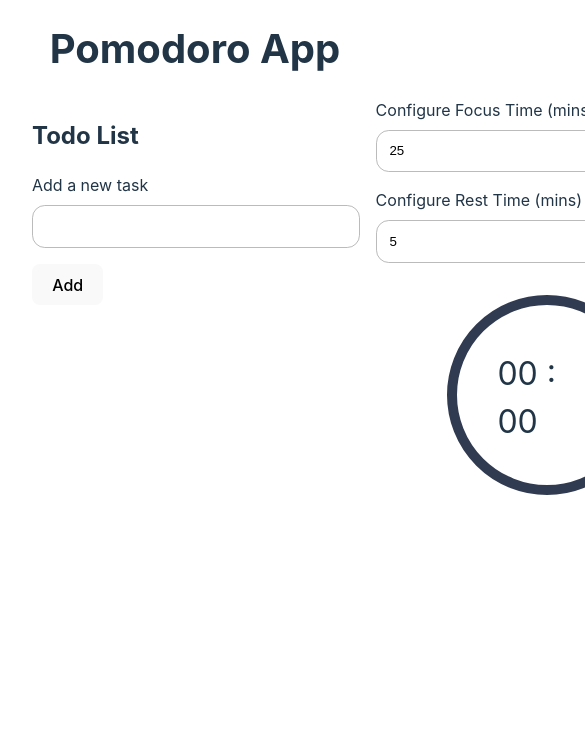
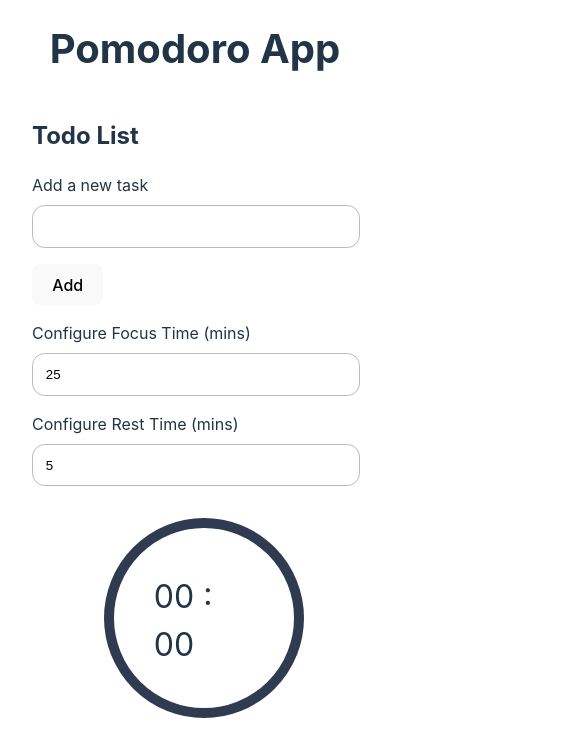
Before and after one commit to Pherizee/Pomodoro-App, a React (Vite) app: page / in a window 390 px wide. Shown: the top 756 px of the page, 585 px wide, since content can reach past the window. Built offline with nearby package versions, Linux system fonts and the light colour scheme.

Commit message:
make container responsive

```diff
--- a/src/App.css
+++ b/src/App.css
@@ -65,3 +65,9 @@
   width: 100%;
   background-color: #fff;
 }
+
+@media only screen and (max-width: 768px) {
+  .pomodoro-wrapper {
+    grid-template-columns: 1fr;
+  }
+}
```
